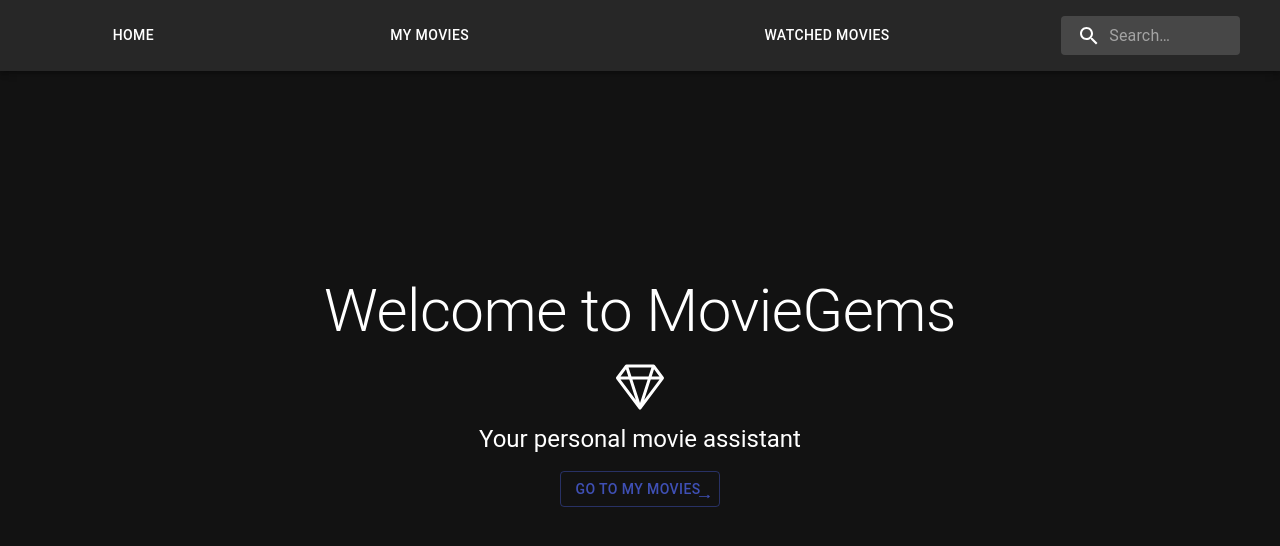
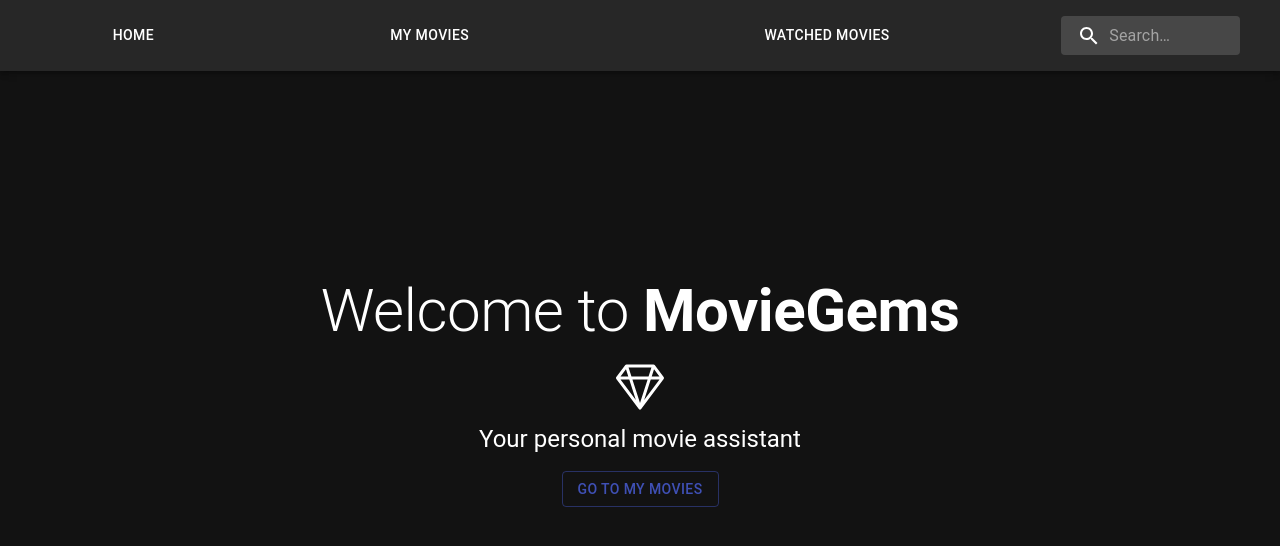
Before and after one commit to lakota-camp/movie-gems, a React (Vite) app in the folder client/: page / in a window 1280 px wide. Shown: the top 546 px of the page. Built offline with nearby package versions, Linux system fonts and the light colour scheme; no server answers.

Commit message:
testing render cd

```diff
--- a/client/src/pages/Home/Home.jsx
+++ b/client/src/pages/Home/Home.jsx
@@ -27,7 +27,9 @@ const Home = () => {
             textAlign: "center",
           }}
         >
-          <Typography variant="h2">Welcome to MovieGems</Typography>
+          <Typography variant="h2">
+            Welcome to <strong>MovieGems</strong>
+          </Typography>
           <Box
             component="section"
             sx={{
@@ -50,7 +52,7 @@ const Home = () => {
             to="/user/movies"
             onClick={handleNavigateHome}
           >
-            Go to my movies ͢
+            Go to my movies
           </Button>
         </Box>
       </Container>
```
